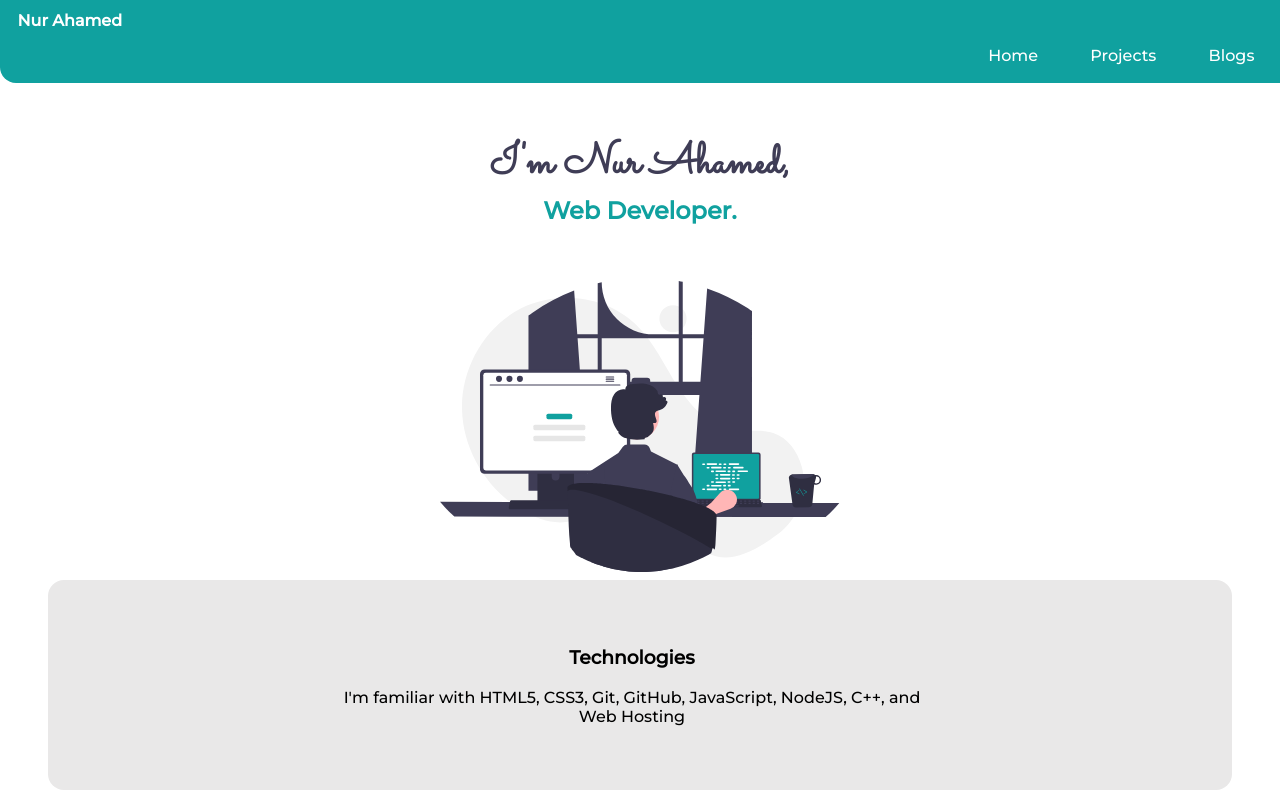
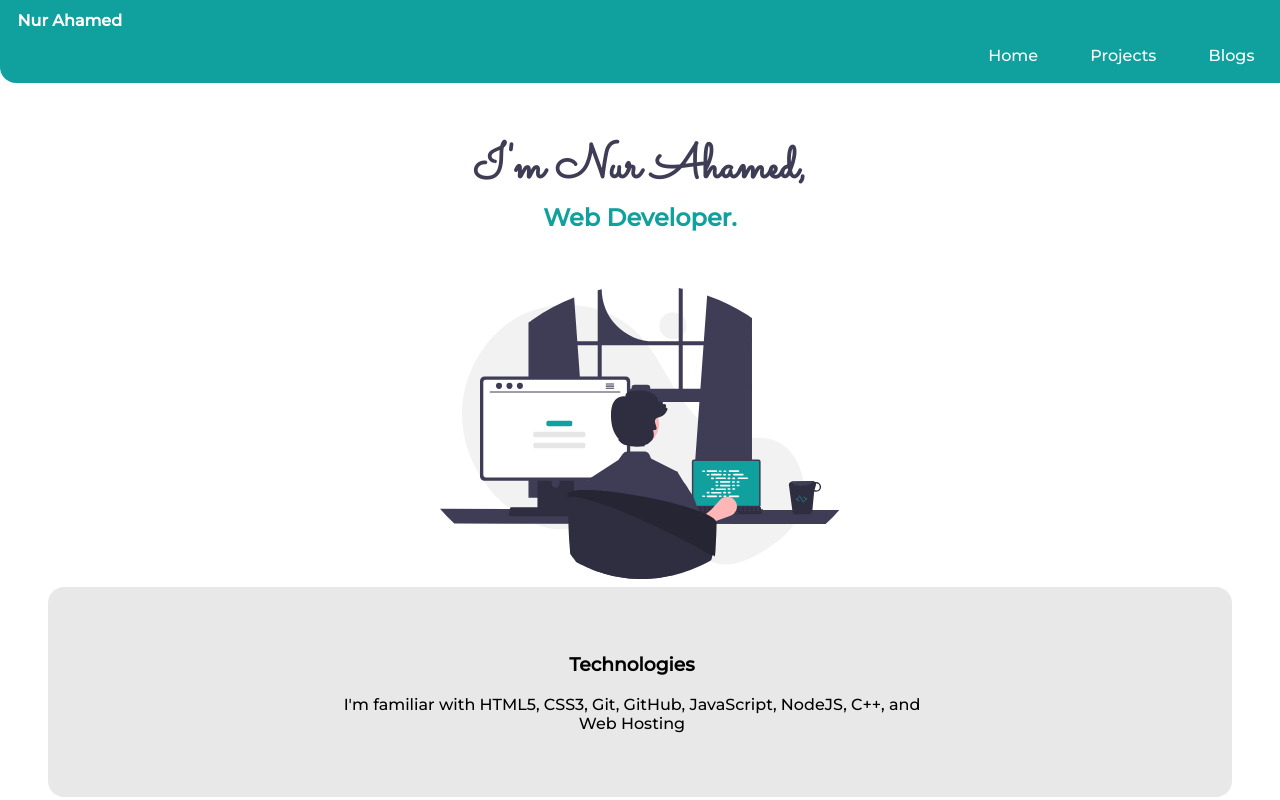
Before and after one commit to nurahamed/html-css-library, a plain HTML site: page index.html in a window 1280 px wide. Shown: the top 800 px of the page. Drawn offline with Linux system fonts and the light colour scheme.

Commit message:
style: my name

```diff
--- a/style.css
+++ b/style.css
@@ -64,7 +64,7 @@ hr{
     margin: 50px 0px 0px 0px ;
     font-family: 'Sacramento', cursive;
     font-family: "Sacramento";
-    font-size: 2.7rem;
+    font-size: 3rem;
     text-align: center;
     color: var(--button-color);
 
```
